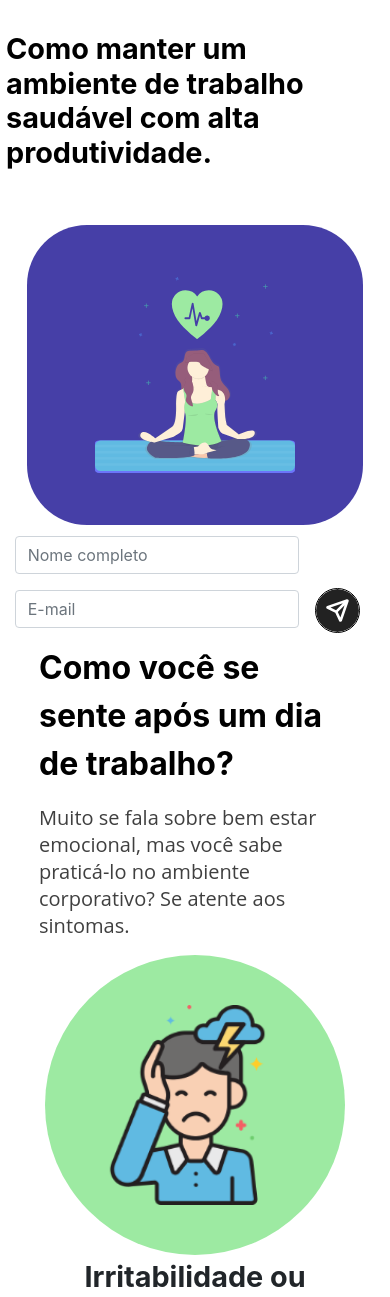
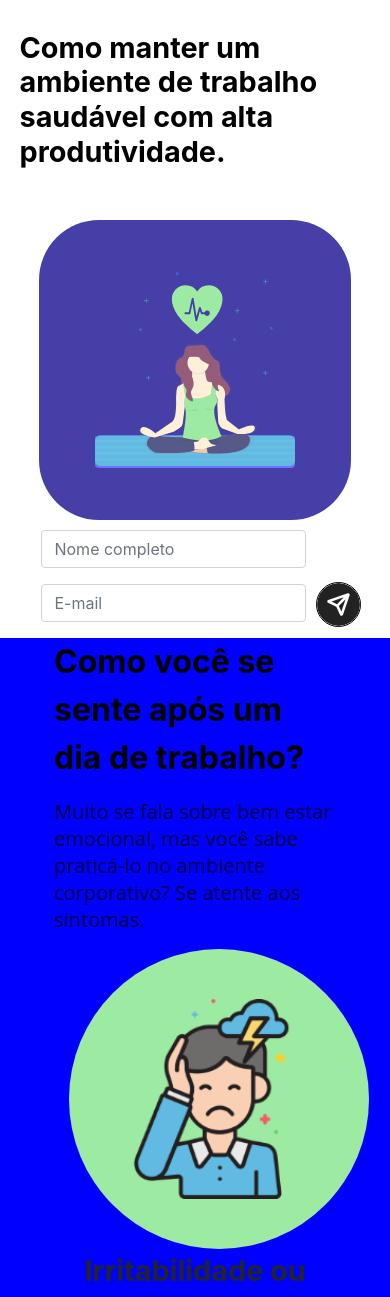
Before and after one commit to llucaslleall/HungerGamas, a PHP site: page / in a window 390 px wide. Shown: the part 74-1371 px from the top of the page. Run offline with PHP 8.4, Linux system fonts and the light colour scheme.

Commit message:
Ajuste mobile
Ajustando a imagem que ficava indo para um lado ao outro da tela.

```diff
--- a/css/media.css
+++ b/css/media.css
@@ -162,6 +162,11 @@
         height: 10px;
     }
 
+    .row {
+        margin-right: 0px;
+        margin-left: 0px;
+    }
+
 }
 
 @media (max-width: 400px) {
@@ -189,3 +194,15 @@
         height: 10px;
     }
 }
+
+#parte1 {
+    background-color: black;
+}
+
+#parte2 {
+    background-color: blue;
+}
+
+#parte3 {
+    background-color: red;
+}
```
